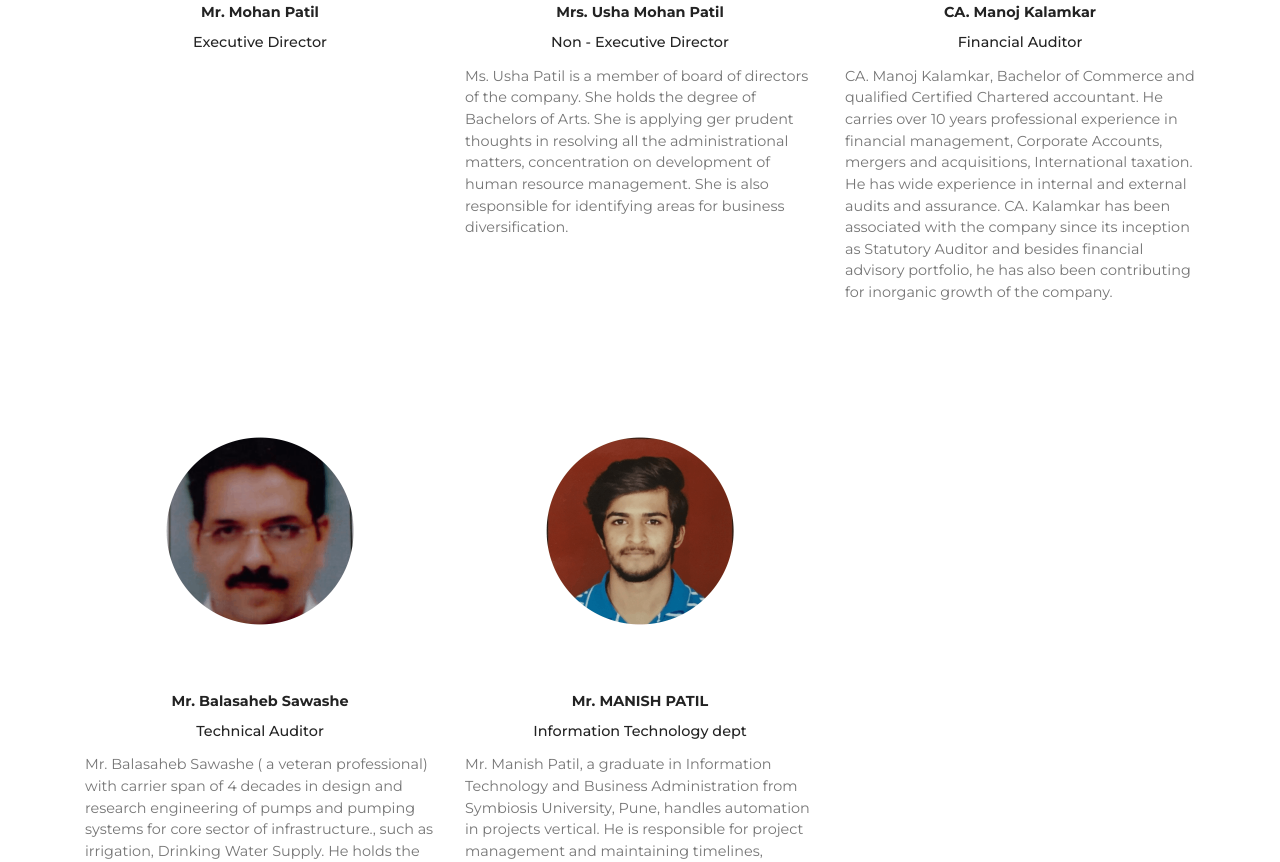
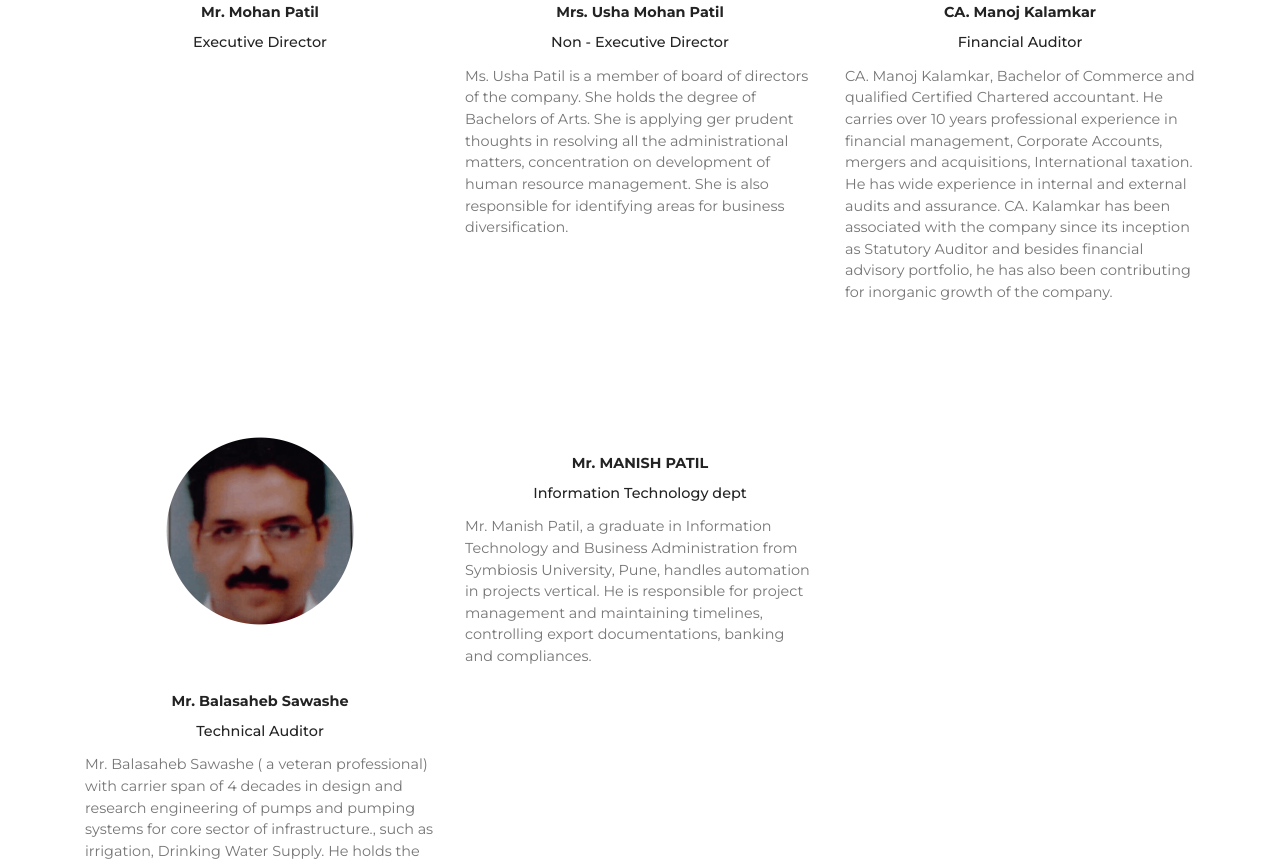
Before and after one commit to ushainfrasolutions/ushainfrasolutions.github.io, a plain HTML site: page management.html in a window 1280 px wide. Shown: the part 457-1319 px from the top of the page. Drawn offline with Linux system fonts and the light colour scheme.

Commit message:
Update management.html

```diff
--- a/management.html
+++ b/management.html
@@ -149,7 +149,7 @@
             <div class="item features-image col-lg-4 col-md-6 col-sm-12">
                 <div class="item-wrapper">
                     <div class="item-img card-img">
-                        <img src="assets/images/group-13-700x524.png" alt="" title="">
+                        <img src="" alt="" title="">
                     </div>
                     <div class="item-content">
                         <h4 class="item-title mbr-fonts-style pb-3 display-7"><strong>Mr. MANISH PATIL</strong></h4>
```
